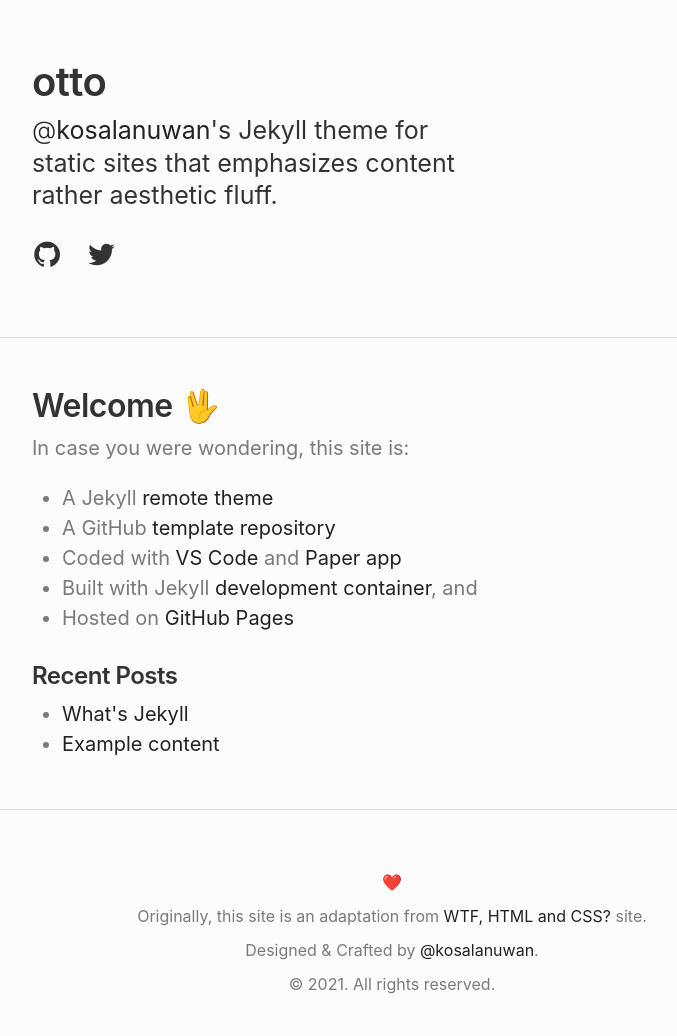
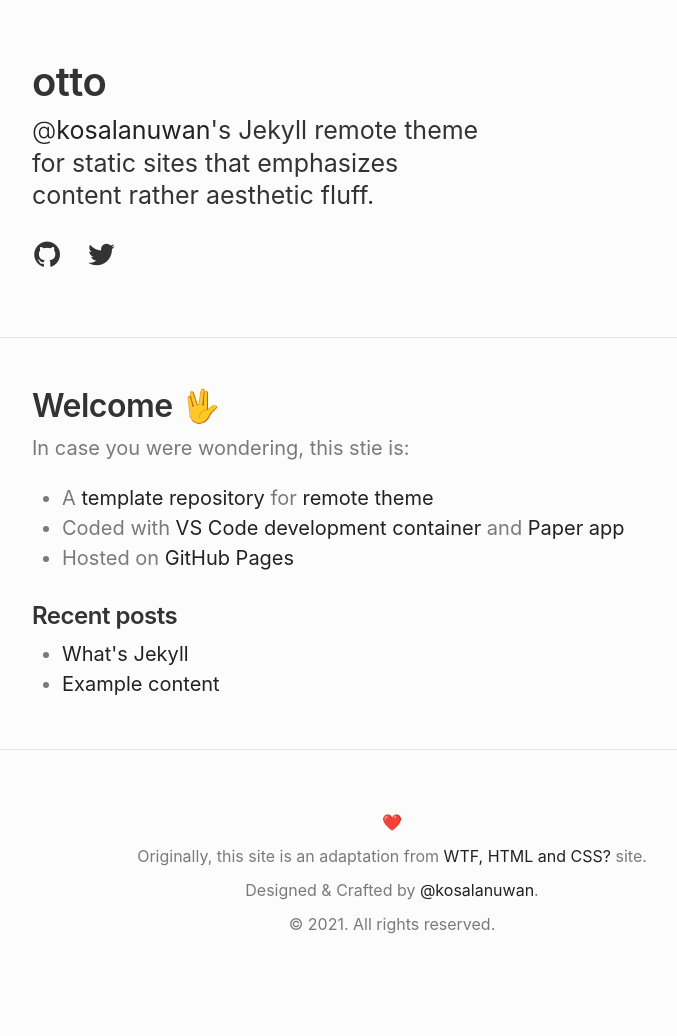
Before and after one commit to kosperera/jekyll-otto-theme, a Jekyll site: the page built from _pages/index.md, in a window 1280 px wide. Shown: the whole page, without its empty margins (248-925 px from the left). Built offline with Jekyll 4.4.1, drawn with Linux system fonts in a browser that asks for light colours; emoji names are drawn with the system emoji font; some web fonts are replaced; after the commit the page ends 976 px from its top, so only the background shows below that.

Commit message:
content: reword content to fit in the window

```diff
--- a/_data/website.yml
+++ b/_data/website.yml
@@ -2,7 +2,7 @@
 tagline: >-
   A Jekyll Theme
 description: >- # tagline can be a bit lengthy sometimes
-  <a href="https://kosalanuwan.github.io"><span>@</span>kosalanuwan</a>'s Jekyll theme for static sites that emphasizes content rather aesthetic fluff.
+  <a href="https://kosalanuwan.github.io"><span>@</span>kosalanuwan</a>'s Jekyll remote theme for static sites that emphasizes content rather aesthetic fluff.
 
 bugs: https://github.com/kosalanuwan/ama/#readme
 date_format: "%b %-d, %Y"
--- a/_pages/index.md
+++ b/_pages/index.md
@@ -5,17 +5,13 @@
 ---
 
 ## Welcome :vulcan_salute:
+In case you were wondering, this stie is:
 
-In case you were wondering, this site is:
-
-- A Jekyll [remote theme]()
-- A GitHub [template repository]()
-- Coded with [VS Code]() and [Paper app]()
-- Built with Jekyll [development container](), and
+- A [template repository]() for [remote theme]()
+- Coded with [VS Code development container]() and [Paper app]()
 - Hosted on [GitHub Pages]()
 
-### Recent Posts
-
+### Recent posts
 {% for post in site.posts %}
 - [{{ post.title | escape }}]({{ post.url | relative_url }})
 {% endfor %}
```
